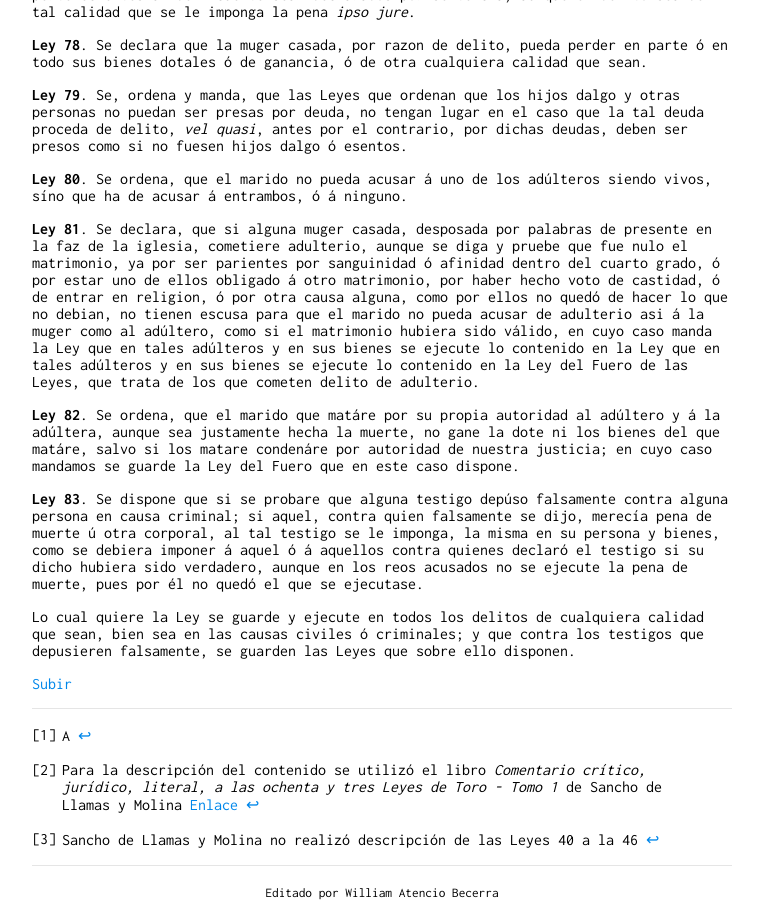
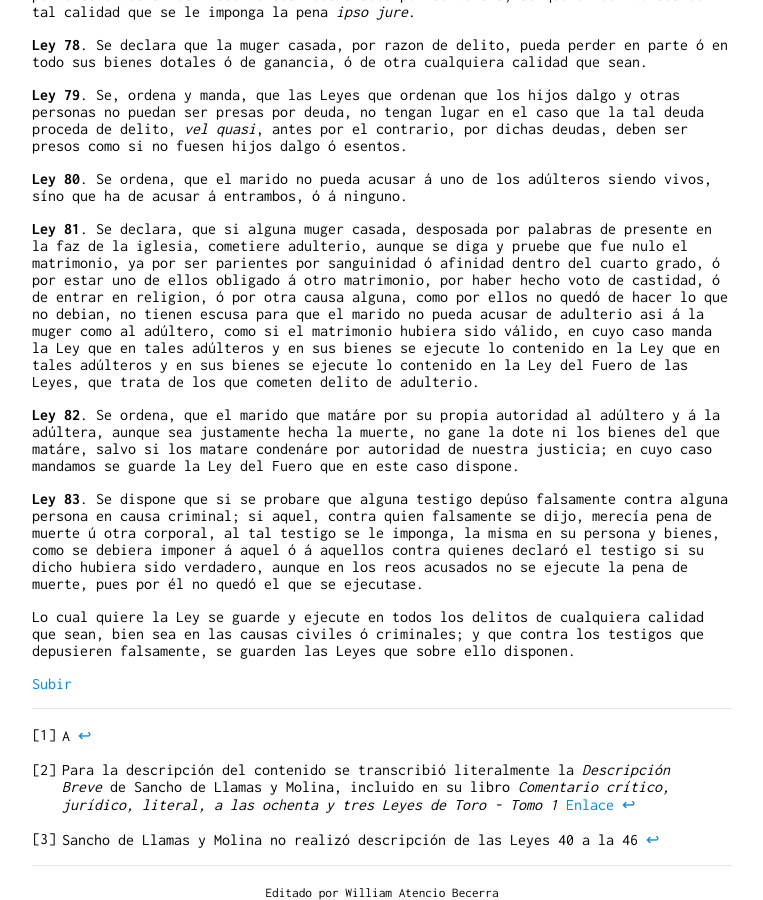
Before and after one commit to actio1680/actio1680.github.io, a Jekyll site: the page built from paginas/leyestoro.md, in a window 1280 px wide and 900 px high, scrolled down 2792 px. Shown: the whole window, without its empty margins (258-1021 px from the left). Built offline with Jekyll 4.4.1, drawn with Linux system fonts in a browser that asks for light colours; our own code applies the rules of GitHub Pages for plain Markdown files.

Commit message:
Update leyestoro.md

```diff
--- a/paginas/leyestoro.md
+++ b/paginas/leyestoro.md
@@ -96,5 +96,5 @@ Lo cual quiere la Ley se guarde y ejecute en todos los delitos de cualquiera cal
 ---
 
 [^1]: A
-[^2]: Para la descripción del contenido se utilizó el libro *Comentario crítico, jurídico, literal, a las ochenta y tres Leyes de Toro - Tomo 1* de Sancho de Llamas y Molina [Enlace](https://books.google.com.pe/books?id=In9jAAAAIAAJ)
+[^2]: Para la descripción del contenido se transcribió literalmente la *Descripción Breve* de Sancho de Llamas y Molina, incluido en su libro *Comentario crítico, jurídico, literal, a las ochenta y tres Leyes de Toro - Tomo 1* [Enlace](https://books.google.com.pe/books?id=In9jAAAAIAAJ)
 [^3]: Sancho de Llamas y Molina no realizó descripción de las Leyes 40 a la 46
```
